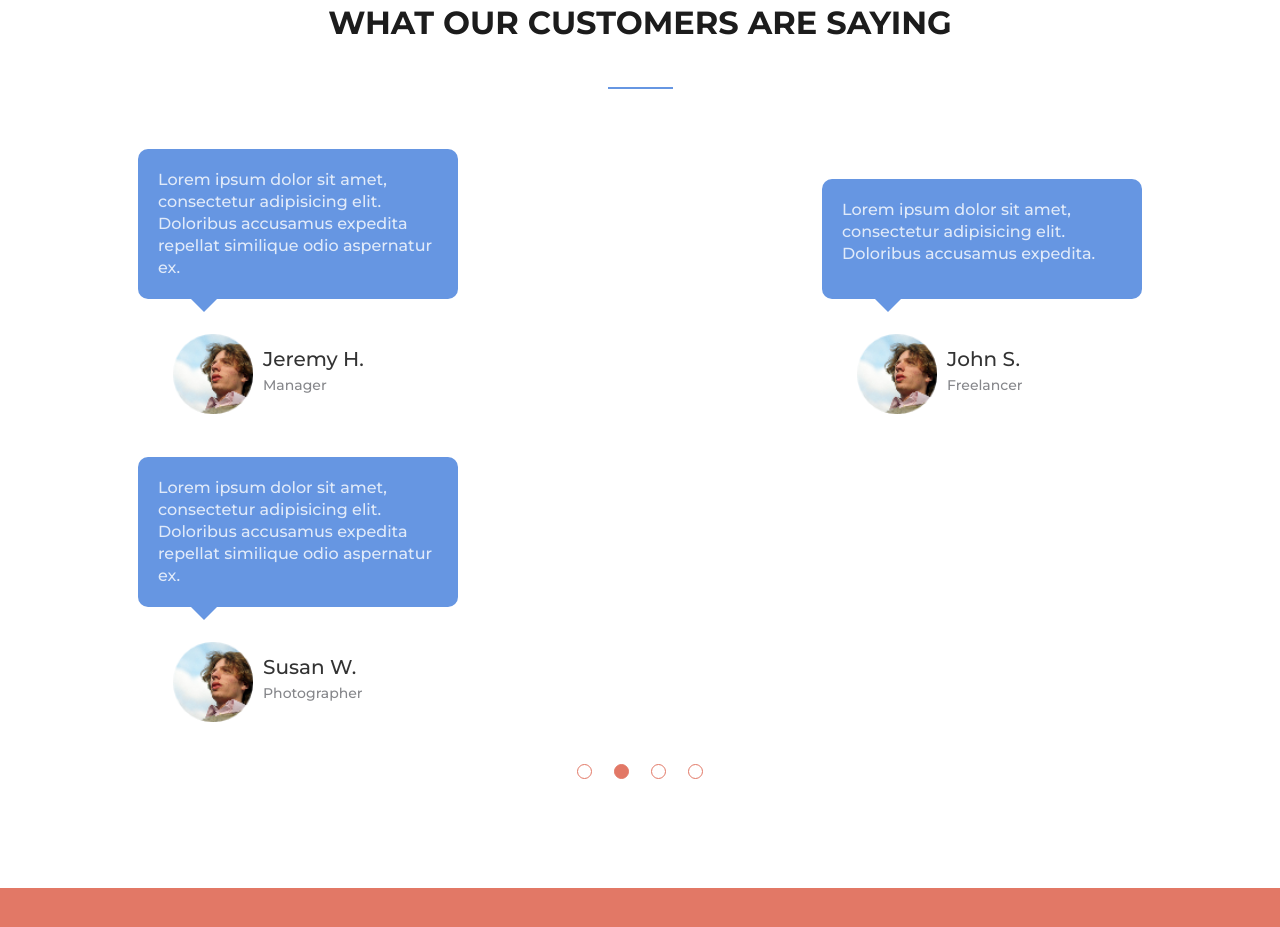
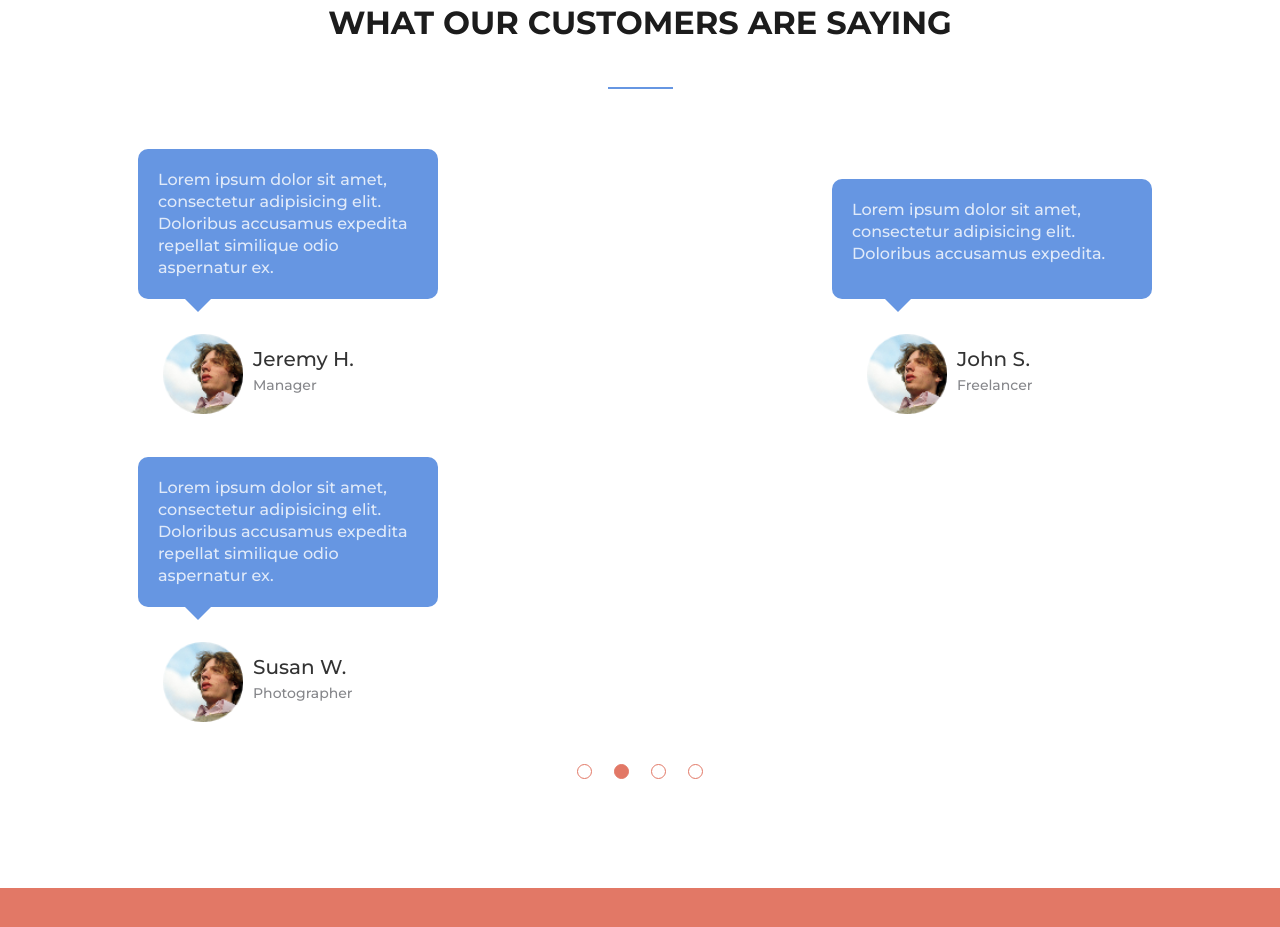
Before and after one commit to vuzkuraitis/Final, a website: page index.html in a window 1280 px wide. Shown: the part 4467-5394 px from the top of the page. Drawn offline with nearby package versions, Linux system fonts and the light colour scheme; files that its build step writes are made by us from their sources.

Commit message:
Dar su tel tvarkyta

```diff
--- a/scss/container7.scss
+++ b/scss/container7.scss
@@ -39,12 +39,12 @@
   flex-direction: row;
   flex-wrap: wrap;
   justify-content: center;
-  width: 340px;
+  width: 320px;
   height: 300px;
 }
 .text {
   position: relative;
-  width: 320px;
+  width: 300px;
   height: 150px;
   background: #6696E2;
   border-radius: 10px;
```
